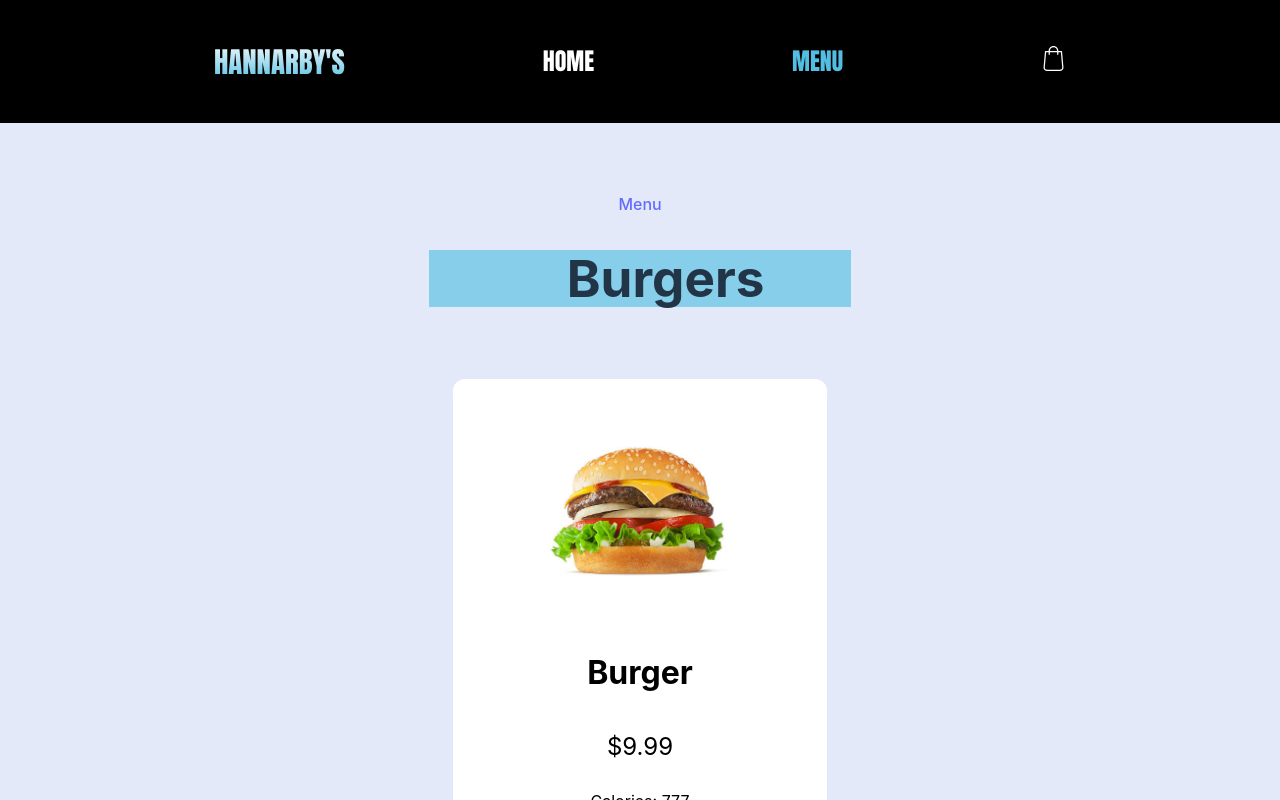
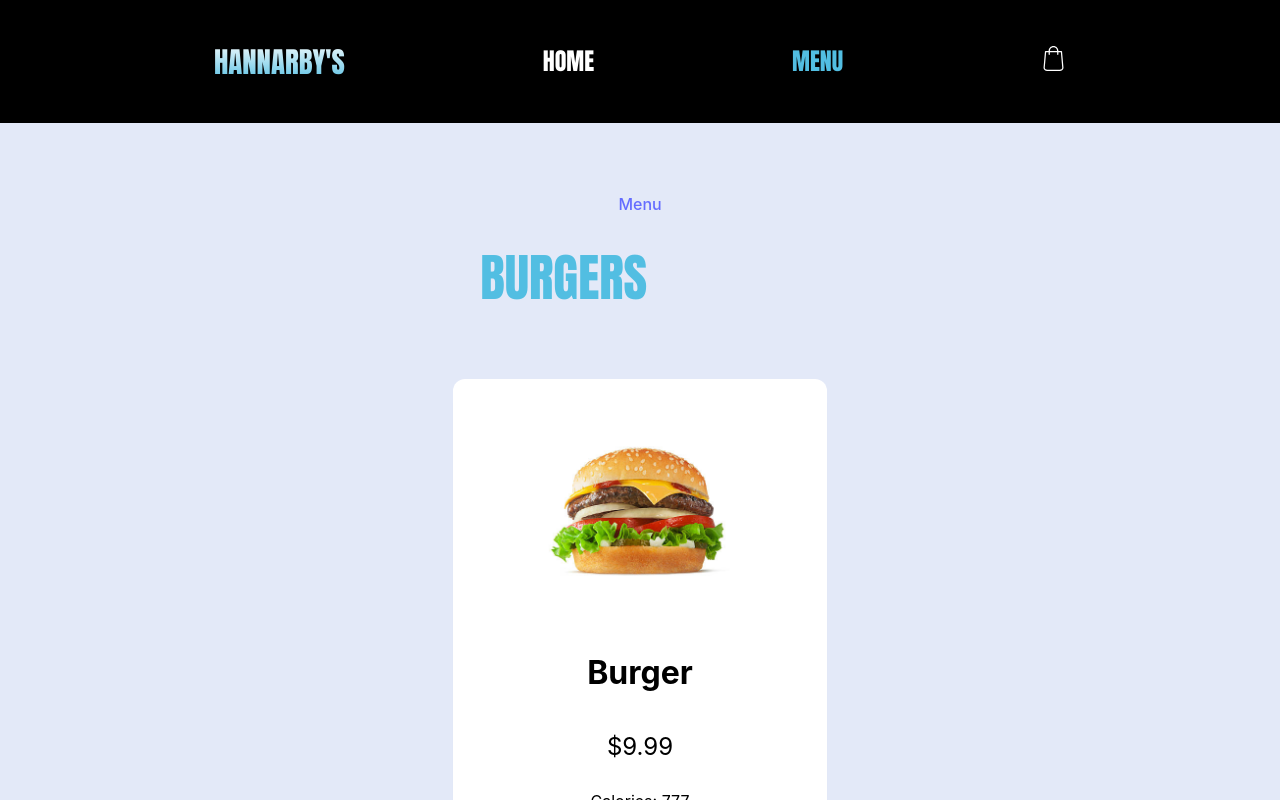
Before and after one commit to hgsherid17/e-commerce, a React (Vite) app: page /menu/Burgers in a window 1280 px wide. Shown: the top 800 px of the page. Built offline with nearby package versions, Linux system fonts and the light colour scheme.

Commit message:
Added images to categories on menu page

```diff
--- a/src/App.tsx
+++ b/src/App.tsx
@@ -10,10 +10,16 @@ import Home from './Pages/Home.tsx';
 import NavBar from './Components/NavBar.tsx';
 
 // TODO: Make less ugly bruv
-// TODO: Change to pass in FoodItem instead of id? NO!!!!! NO.
+// TODO: Pass in category object to FoodCategory component rather than all its info
+
+const getAllFoodItems  = (categories: { [key: string]: { items: FoodItemType[] } }) => {
+  // Flatten food items json to get all items from each category
+  return Object.values(categories).flatMap(category => category.items);
+}
 
 const App: React.FC = ()  => {
-  const allItems = Object.values(foodItems).flat();
+  const allItems = getAllFoodItems(foodItems);
+
   const [isCartOpen, setIsCartOpen] = useState<boolean>(false);
   const [cart, setCart] = useState<CartItemType[]>([]);
   const [totalPrice, setTotalPrice] = useState<number>(0);
@@ -105,7 +111,7 @@ const App: React.FC = ()  => {
         <Route path="/" element={<Home />} />
         <Route path="/menu" element={<Menu addToCart = {addToCart} />} />
         <Route path="/menu/:category" element={<MenuCategory addToCart={addToCart}/>} />
-        <Route path="/menu/all" element={<MenuAll addToCart = {addToCart}/>} />
+        <Route path="/menu/all" element={<MenuAll addToCart = {addToCart} getAllFoodItems={getAllFoodItems}/>} />
       </Routes>
 
       { isCartOpen && (
--- a/src/Components/FoodCategory.tsx
+++ b/src/Components/FoodCategory.tsx
@@ -4,17 +4,21 @@ import { Link } from 'react-router-dom';
 interface FoodCategoryProperties {
     category: string;
     numItems: number;
+    image: string;
 }
-const FoodCategory: React.FC<FoodCategoryProperties> = ({category, numItems}) => {
+const FoodCategory: React.FC<FoodCategoryProperties> = ({category, numItems, image}) => {
 
     return (
 
         <div className = "category">
-            <h2>{category}</h2>
+            <img src={image} />
+            <div className="content">
+                <h2>{category}</h2>
 
-            <p>{numItems} Items</p>
+                <p>{numItems} Items</p>
 
-            <p><Link to={`/menu/${category}`}>View Items</Link></p>
+                <p><Link to={`/menu/${category}`}>View Items</Link></p>
+            </div>
 
         </div>
     )
--- a/src/Pages/Home.tsx
+++ b/src/Pages/Home.tsx
@@ -2,6 +2,7 @@ import React from 'react';
 import promos from '../data/promotions.json';
 import Promotion from '../Components/Promotion.tsx';
 import { PromoType } from '../types.ts';
+import { Link } from 'react-router-dom';
 
 interface HomeProperties {
 
@@ -31,9 +32,10 @@ const Home: React.FC<HomeProperties> = ()  => {
 
             <div className = "menuHome">
                 <h1>Menu</h1>
-
+                <div className ="container">
                 <div className="goToMenu">
-                    <h2>Go to Menu</h2>
+                    <Link to ="/menu">Go to Menu</Link>
+                </div>
                 </div>
 
             </div>
--- a/src/Pages/Menu.tsx
+++ b/src/Pages/Menu.tsx
@@ -12,14 +12,15 @@ const Menu: React.FC<MenuProperties> = ({addToCart})  => {
     return (
 
         <div className = "menu">
+            <h1>MENU</h1>
 
-            <div className = "categoriesList">
+            <div className = "container">
                 {
                     Object.keys(foodItems).map(category => (
-                        <FoodCategory key={category} category={category} numItems={categories[category].length} />
+                        <FoodCategory key={category} category={category} numItems={categories[category].items.length} image={categories[category].image} />
                     ))
                 }
-                <div>
+                <div className = "category">
                     <h2>View all</h2>
 
                     <p>{allItems.length} Items</p>
--- a/src/Pages/MenuAll.tsx
+++ b/src/Pages/MenuAll.tsx
@@ -5,8 +5,12 @@ import { MenuProperties, SearchTermType, FoodItemType } from '../types';
 import { Link } from 'react-router-dom';
 
 
-const MenuAll : React.FC<MenuProperties> = ({addToCart}) => {
-    const allItems = Object.values(foodItems).flat();
+interface MenuAllProperties extends MenuProperties{
+    getAllFoodItems: (categories: { [key: string]: { items: FoodItemType[] } }) => FoodItemType[];
+}
+
+const MenuAll : React.FC<MenuAllProperties> = ({addToCart, getAllFoodItems}) => {
+    const allItems = getAllFoodItems(foodItems);
     const [searchTerm, setSearchTerm] = useState<SearchTermType>("");
     const [filteredItems, setFilteredItems] = useState<FoodItemType[]>(allItems);
 
@@ -15,9 +19,6 @@ const MenuAll : React.FC<MenuProperties> = ({addToCart}) => {
      * @param term
      */
     const searchFoodItems = async(term: string) => {
-        // Flatten food item data
-        const allItems = Object.values(foodItems).flat();
-
         const filtered = allItems.filter(item =>
         item.name.toLowerCase().includes(term.toLowerCase()));
         setFilteredItems(filtered);
--- a/src/Pages/MenuCategory.tsx
+++ b/src/Pages/MenuCategory.tsx
@@ -1,13 +1,15 @@
 import React from 'react';
 import { useParams, Link } from 'react-router-dom';
 import foodItems from '../data/foodItems.json'
-import { FoodItemCategories, FoodItemType, MenuProperties } from '../types';
+import { CategoryType, FoodItemCategories, FoodItemType, MenuProperties } from '../types';
 import FoodItem from '../Components/FoodItem.tsx'
 
 const MenuCategory : React.FC<MenuProperties> = ({addToCart}) => {
     const { category } = useParams<{ category: string }>();
     const categories = foodItems as FoodItemCategories;
-    const items = categories[category as keyof FoodItemCategories] || [];
+    const data = categories[category as keyof FoodItemCategories] || [];
+
+    const { image, items } = data;
 
     return (
         <div className = "menuCategory">
--- a/src/data/foodItems.json
+++ b/src/data/foodItems.json
@@ -1,5 +1,7 @@
 {
-    "Burgers": [
+    "Burgers": {
+        "image": "/images/burger.jpg",
+        "items": [
     {
         "id": 1,
         "image": "/images/burger.jpg",
@@ -7,8 +9,11 @@
         "price": 9.99,
         "calories": 777
     }
-],
-"Sandwiches": [
+]
+},
+"Sandwiches": {
+    "image": "/images/sandwich.jpg",
+    "items": [
     {
         "id": 2,
         "image": "/images/sandwich.jpg",
@@ -16,8 +21,10 @@
         "price": 7.99,
         "calories": 500
     }
-],
-"Salads": [
+]},
+"Salads": {
+    "image":"/images/salad.jpg",
+    "items": [
     {
         "id": 3,
         "image": "/images/salad.jpg",
@@ -25,8 +32,10 @@
         "price": 8.99,
         "calories": 777
     }
-],
-"Sides": [
+]},
+"Sides": {
+    "image": "/images/fries.jpg",
+    "items": [
     {
         "id": 4,
         "image": "/images/fries.jpg",
@@ -34,8 +43,10 @@
         "price": 3.99,
         "calories": 327
     }
-],
-"Drinks": [
+]},
+"Drinks": {
+    "image": "/images/soda.jpg",
+    "items": [
     {
         "id": 6,
         "image": "/images/soda.jpg",
@@ -43,8 +54,10 @@
         "price": 2.99,
         "calories": 105
     }
-],
-"Wings": [
+]},
+"Wings": {
+    "image": "/images/wings.jpg",
+    "items": [
     {
         "id": 7,
         "image": "/images/wings.jpg",
@@ -52,5 +65,5 @@
         "price": 5.99,
         "calories": 555
     }
-]
+]}
 }
--- a/src/data/promotions.json
+++ b/src/data/promotions.json
@@ -8,7 +8,7 @@
     },
     {
         "id": 2,
-        "image": "",
+        "image": "./images/FreeSodaPromo.png",
         "description": "Free soda with any order of wings!",
         "type": "FREEITEM",
         "applicableItems": [7]
--- a/src/index.css
+++ b/src/index.css
@@ -34,8 +34,12 @@ body {
 h1 {
   font-size: 3.2em;
   line-height: 1.1;
-  background-color: skyblue;
   padding-left: 1em;
+  color: rgb(82, 190, 226);
+  background-color: transparent;
+  text-transform: uppercase;
+  text-align: left;
+  font-family: 'Impact', fantasy;
 }
 
 input {
@@ -56,6 +60,35 @@ input {
   padding-bottom: 2em;
 }
 
+.category {
+  display: flex;
+  align-items: center;
+
+  width: 310px;
+  height: 150px;
+  margin: 1.5rem;
+  padding: 2em;
+
+  position: relative;
+  border-radius: 12px;
+  overflow: hidden;
+  border: none;
+  background-color: white;
+  transition: all 0.4s cubic-bezier(0.175, 0.885, 0, 1);
+  box-shadow: 0px 13px 10px -7px rgba(0, 0, 0, 0.1);
+  color: black;
+
+  text-align: left;
+
+}
+.category h2 {
+  text-transform: uppercase;
+  font-family: 'Impact', fantasy;
+}
+.category img {
+  width: 100px;
+  padding-right: 1em;
+}
 /** FOOD ITEM COMPONENT **/
 .container {
   width: 100%;
@@ -65,6 +98,7 @@ input {
   justify-content: center;
   align-items: center;
   flex-wrap: wrap;
+
   /*
   display: flex;
   flex-wrap: wrap;
```
Also changed, not shown: src/types.ts (+8 -1 lines), public/images/FreeSodaPromo.png (added).
